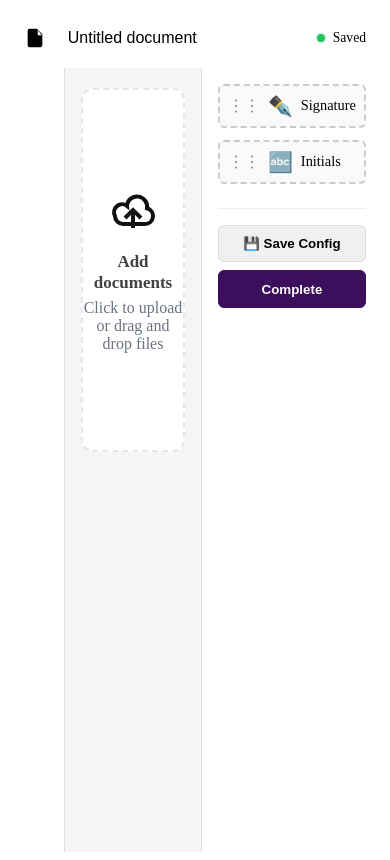
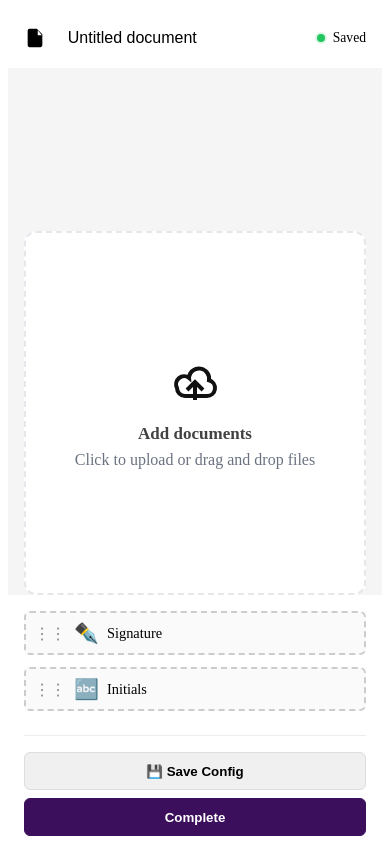
Before and after one commit to EBEN4REAL/document-signer, a Vue app: page /docs-signer in a window 390 px wide. Built offline with nearby package versions, Linux system fonts and the light colour scheme; the HTML template or start-up script is replaced by a standard one.

Commit message:
update pdf component

```diff
--- a/src/components/pdf-signer/PdfSigner.vue
+++ b/src/components/pdf-signer/PdfSigner.vue
@@ -413,18 +413,68 @@ onMounted(async () => {
 </script>
 
 <style scoped>
+/* Make the whole app fill the viewport and use a 3-column grid */
 .pdf-signer-container {
   height: 100vh;
   display: flex;
   flex-direction: column;
 }
+
+/* 3 columns: left (thumbs) | middle (canvas) | right (toolbar) */
 .pdf-signer-content {
-  display: flex;
-  flex: 1;
+  display: grid;
+  grid-template-columns: 260px 1fr 260px; /* tweak widths to taste */
+  grid-template-rows: 1fr;
+  column-gap: 16px;
+  flex: 1 1 auto;
   background: #f5f5f5;
+  min-height: 0; /* important for proper scrolling in grid children */
+  padding-top: 20px;
 }
-/* "locked" dims interactivity in fill mode for side columns (center remains interactive) */
-.locked {
-  opacity: 0.98;
+
+/* Only the middle canvas column should scroll */
+.canvas-col {
+  overflow-y: auto;
+  height: 100%;
+  min-height: 0;
 }
+
+/* Keep the left & right columns fixed (non-scrollable) */
+.thumbs-col,
+.toolbar-col {
+  position: sticky;
+  top: 0;
+  align-self: start;
+  height: 100vh;       /* lock to viewport height */
+  overflow: hidden;    /* prevent column scrollbars */
+  background: #fff;
+  border-right: 1px solid #ddd; /* thumbs */
+}
+
+/* Optional: separate the toolbar with left border instead */
+.toolbar-col {
+  border-right: none;
+  border-left: 1px solid #ddd;
+}
+
+/* Good mobile behavior */
+@media (max-width: 1024px) {
+  .pdf-signer-content {
+    grid-template-columns: 1fr; /* collapse to single column on small screens */
+  }
+
+  /* In small screens you can make everything scroll naturally */
+  .thumbs-col,
+  .toolbar-col {
+    position: static;
+    height: auto;
+    overflow: visible;
+    border: none;
+  }
+
+  .canvas-col {
+    overflow: visible;
+  }
+}
+
 </style>
```
